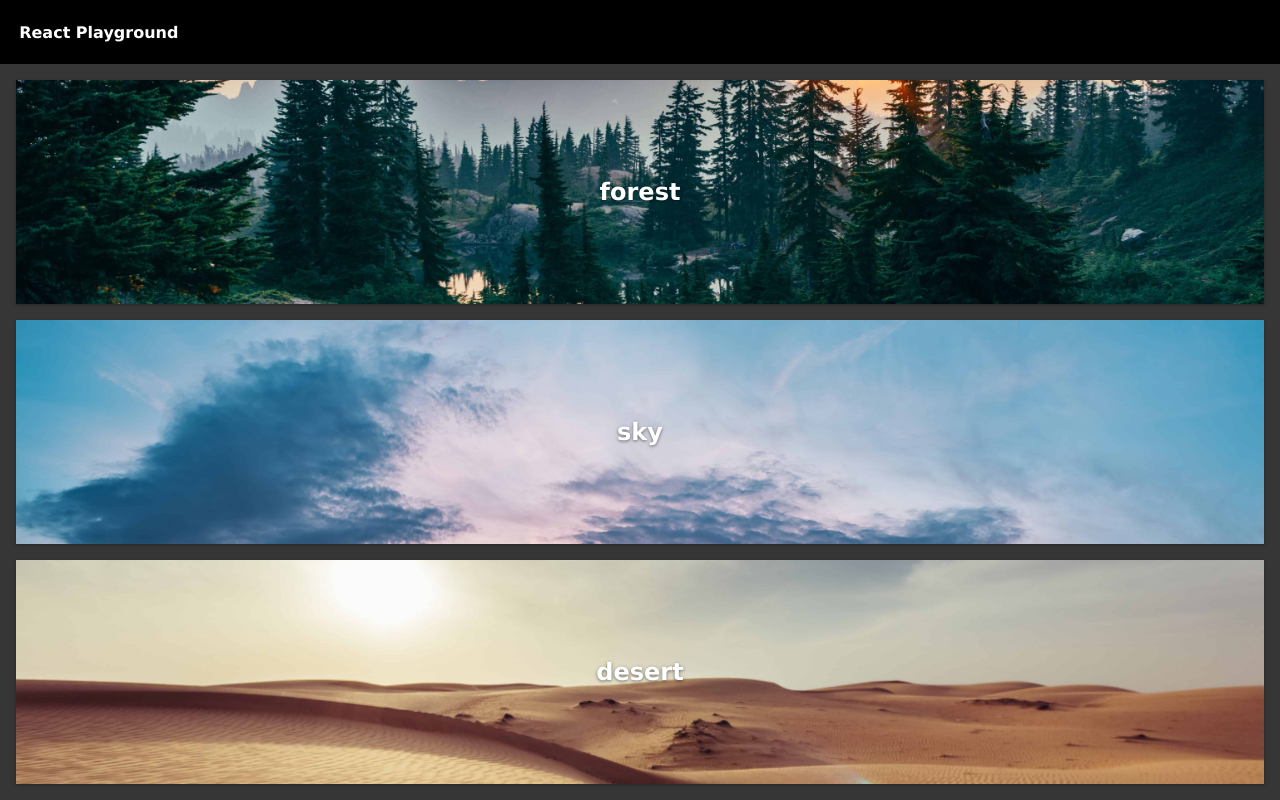
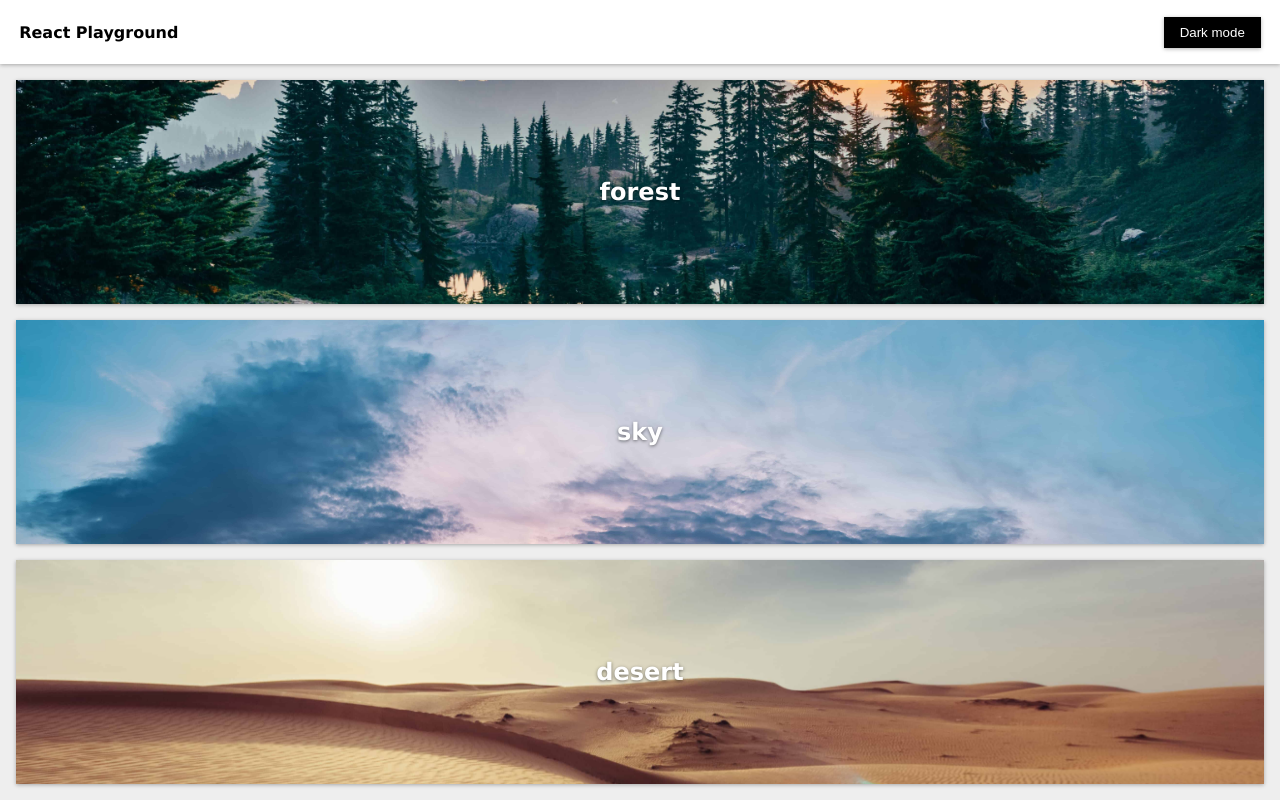
Before and after one commit to mariahelenanoren/react-playground, a React app: page / in a window 1280 px wide. Built offline with nearby package versions, Linux system fonts and the light colour scheme.

Commit message:
added dark/light mode

```diff
--- a/index.html
+++ b/index.html
@@ -13,7 +13,6 @@
         height: 100%;
         margin: 0;
         font-family: Verdana, Geneva, Tahoma, sans-serif;
-        background-color: #363636;
       }
 
       #modal-root {
@@ -23,8 +22,6 @@
         right: 0;
         bottom: 0;
         z-index: 1000;
-        background: rgba(0, 0, 0, 0.9);
-        color: rgb(230, 230, 230);
         cursor: pointer;
       }
 
--- a/src/components/DetailView.tsx
+++ b/src/components/DetailView.tsx
@@ -4,6 +4,7 @@ import Modal from "./Modal";
 import HeaderSection from "./HeaderSection";
 import TextSection from "./TextSection";
 import ImageSection from "./ImageSection";
+import { ThemeContext } from "../contexts/ThemeContext";
 
 interface Item {
   name: string;
@@ -35,7 +36,15 @@ class DetailView extends React.Component<Props, State> {
 
   render() {
     return (
-      <div style={detailContainer} className="background">
+      <ThemeContext.Consumer>
+        {(value) => (
+          <div
+            style={{
+              ...detailContainer,
+              backgroundColor: value.secondaryColor,
+            }}
+            className="background"
+          >
             <img style={detailImage} src={this.state.imageSrc}></img>
             <div style={detailContent} className="container">
               <HeaderSection
@@ -57,6 +66,8 @@ class DetailView extends React.Component<Props, State> {
               </Modal>
             ) : null}
           </div>
+        )}
+      </ThemeContext.Consumer>
     );
   }
 }
@@ -88,7 +99,7 @@ const detailImage: CSSProperties = {
 
 const detailContent: CSSProperties = {
   padding: "1.5rem 1.2rem",
-  backgroundColor: "rgba(0, 0, 0, 0.5)",
+  backgroundColor: "rgba(0, 0, 0, 0.3)",
 };
 
 const highlight: CSSProperties = {
--- a/src/components/HeaderSection.tsx
+++ b/src/components/HeaderSection.tsx
@@ -1,13 +1,25 @@
 import React, { CSSProperties } from "react";
+import { ThemeContext } from "../contexts/ThemeContext";
 
 export default function HeaderSection(props: Props) {
   return (
-    <div style={headerContainer}>
-      <h2 style={title}>{props.title}</h2>
-      <button onClick={props.toggleModal} style={button}>
-        Open Modal
-      </button>
-    </div>
+    <ThemeContext.Consumer>
+      {(value) => (
+        <div style={headerContainer}>
+          <h2 style={title}>{props.title}</h2>
+          <button
+            onClick={props.toggleModal}
+            style={{
+              ...button,
+              backgroundColor: value.primaryColor,
+              color: value.textColor,
+            }}
+          >
+            Open Modal
+          </button>
+        </div>
+      )}
+    </ThemeContext.Consumer>
   );
 }
 
--- a/src/components/ImageSection.tsx
+++ b/src/components/ImageSection.tsx
@@ -92,7 +92,7 @@ const imageContainer: CSSProperties = {
   gridTemplateColumns: "repeat(auto-fit, minmax(20rem, 1fr))",
   gap: "1rem",
   gridAutoRows: "20rem",
-  backgroundColor: "#000000",
+  backgroundColor: "inherit",
 };
 
 const imageStyle: CSSProperties = {
--- a/src/components/Layout.tsx
+++ b/src/components/Layout.tsx
@@ -2,15 +2,32 @@ import React, { CSSProperties } from "react";
 import Navbar from "./Navbar";
 import ViewContainer from "./ViewContainer";
 import { BrowserRouter as BrowserRouter } from "react-router-dom";
-import { ThemeContext, themes } from "../contexts/ThemeContext";
+import { ThemeContext, themes, themeInterface } from "../contexts/ThemeContext";
 
-class Layout extends React.Component {
+class Layout extends React.Component<Props, State> {
+  constructor(props: Props) {
+    super(props);
+
+    this.state = {
+      theme: themes.light,
+    };
+
+    this.toggleTheme = this.toggleTheme.bind(this);
+  }
+
+  toggleTheme() {
+    this.setState((state) => ({
+      theme: state.theme === themes.light ? themes.dark : themes.light,
+    }));
+  }
+
   render() {
+    console.log(this.context);
     return (
       <div style={mainLayout}>
-        <ThemeContext.Provider value={themes.dark}>
+        <ThemeContext.Provider value={this.state.theme}>
           <BrowserRouter>
-            <Navbar />
+            <Navbar toggleTheme={this.toggleTheme} />
             <ViewContainer />
           </BrowserRouter>
         </ThemeContext.Provider>
@@ -19,6 +36,12 @@ class Layout extends React.Component {
   }
 }
 
+interface Props {}
+
+interface State {
+  theme: themeInterface;
+}
+
 const mainLayout: CSSProperties = {
   height: "100%",
   color: "white",
--- a/src/components/MasterView.tsx
+++ b/src/components/MasterView.tsx
@@ -1,16 +1,21 @@
 import React, { CSSProperties } from "react";
 import NavigationItem from "./NavigationItem";
 import ErrorBoundary from "./ErrorBoundary";
+import { ThemeContext } from "../contexts/ThemeContext";
 
 export default function MasterView(props: Props) {
   return (
-    <div style={master}>
+    <ThemeContext.Consumer>
+      {(value) => (
+        <div style={{ ...master, backgroundColor: value.secondaryColor }}>
           <ErrorBoundary>
             {props.navIds.map((value) => (
               <NavigationItem id={value} key={value} />
             ))}
           </ErrorBoundary>
         </div>
+      )}
+    </ThemeContext.Consumer>
   );
 }
 
@@ -23,5 +28,4 @@ const master: CSSProperties = {
   height: "100%",
   padding: "0.5rem",
   flexDirection: "column",
-  background: "#363636",
 };
--- a/src/components/Modal.tsx
+++ b/src/components/Modal.tsx
@@ -1,5 +1,6 @@
 import React, { CSSProperties } from "react";
 import ReactDOM from "react-dom";
+import { ThemeContext } from "../contexts/ThemeContext";
 
 class Modal extends React.Component<Props> {
   element: HTMLDivElement;
@@ -27,11 +28,21 @@ class Modal extends React.Component<Props> {
   }
 
   render() {
-    console.log(this.props);
     return ReactDOM.createPortal(
-      <div style={modal} onClick={this.onClick}>
-        {this.props.children}
-      </div>,
+      <ThemeContext.Consumer>
+        {(value) => (
+          <div
+            style={{
+              ...modal,
+              backgroundColor: value.overlay,
+              color: value.textColor,
+            }}
+            onClick={this.onClick}
+          >
+            {this.props.children}
+          </div>
+        )}
+      </ThemeContext.Consumer>,
       this.element
     );
   }
--- a/src/components/Navbar.tsx
+++ b/src/components/Navbar.tsx
@@ -1,33 +1,67 @@
 import React, { CSSProperties } from "react";
 import { Link } from "react-router-dom";
+import { ThemeContext, themes } from "../contexts/ThemeContext";
 
-class Navbar extends React.Component {
+interface Props {
+  toggleTheme: () => void;
+}
+class Navbar extends React.Component<Props> {
   render() {
     return (
-      <div style={navbar}>
-        <Link to="/" style={navLink}>
-          <h1 style={navbarTitle}>React Playground</h1>
-        </Link>
-      </div>
+      <ThemeContext.Consumer>
+        {(value) => (
+          <div
+            style={{
+              ...navbar,
+              backgroundColor: value.primaryColor,
+              color: value.textColor,
+            }}
+          >
+            <Link to="/" style={navLink}>
+              <h1 style={navbarTitle}>React Playground</h1>
+            </Link>
+            <button
+              style={{
+                ...toggleButton,
+                backgroundColor: value.textColor,
+                color: value.primaryColor,
+              }}
+              onClick={this.props.toggleTheme}
+            >
+              {value === themes.light ? "Dark mode" : "Light mode"}
+            </button>
+          </div>
+        )}
+      </ThemeContext.Consumer>
     );
   }
 }
 
 const navbar: CSSProperties = {
+  position: "relative",
   display: "flex",
   alignItems: "center",
+  justifyContent: "space-between",
   padding: "0 1.2rem",
-  background: "black",
   height: "4rem",
+  boxShadow: "0px 1px 4px rgba(0, 0, 0, 0.3)",
+  zIndex: 200,
 };
 
 const navLink: CSSProperties = {
   textDecoration: "none",
-  color: "#ffff",
+  color: "inherit",
 };
 
 const navbarTitle: CSSProperties = {
   fontSize: "1rem",
 };
 
+const toggleButton: CSSProperties = {
+  padding: "0.5rem 1rem",
+  border: "none",
+  boxShadow: "0px 1px 4px rgba(0, 0, 0, 0.3)",
+  cursor: "pointer",
+};
+
 export default Navbar;
--- a/src/components/TextSection.tsx
+++ b/src/components/TextSection.tsx
@@ -24,7 +24,6 @@ export default class TextSection extends React.Component<Props, State> {
           this.props.keyWord +
           "&origin=*&format=json&formatversion=2"
       );
-      console.log(response);
       this.setState({
         text: response.data.query.pages[0].extract,
         loading: false,
@@ -66,5 +65,7 @@ const textContainer: CSSProperties = {
 
 const text: CSSProperties = {
   margin: "0",
+  lineHeight: "1.2",
+  color: "inherit",
   fontSize: "0.8rem",
 };
--- a/src/components/ViewContainer.tsx
+++ b/src/components/ViewContainer.tsx
@@ -3,6 +3,7 @@ import { Switch, Route } from "react-router-dom";
 import ErrorBoundary from "./ErrorBoundary";
 const MasterView = React.lazy(() => import("./MasterView"));
 const DetailView = React.lazy(() => import("./DetailView"));
+import { ThemeContext } from "../contexts/ThemeContext";
 
 class ViewContainer extends React.Component<Props, State> {
   constructor(props: Props) {
@@ -15,7 +16,14 @@ class ViewContainer extends React.Component<Props, State> {
 
   render() {
     return (
-      <div style={contentContainer}>
+      <ThemeContext.Consumer>
+        {(value) => (
+          <div
+            style={{
+              ...contentContainer,
+              backgroundColor: value.secondaryColor,
+            }}
+          >
             <Suspense fallback={<div>Loading...</div>}>
               <Switch>
                 <Route path="/" exact>
@@ -30,6 +38,8 @@ class ViewContainer extends React.Component<Props, State> {
               </Switch>
             </Suspense>
           </div>
+        )}
+      </ThemeContext.Consumer>
     );
   }
 }
--- a/src/contexts/ThemeContext.tsx
+++ b/src/contexts/ThemeContext.tsx
@@ -1,19 +1,26 @@
 import React from "react";
 
-interface themeContext {
-  backgroundColor: string;
+export interface themeInterface {
+  primaryColor: string;
+  secondaryColor: string;
   textColor: string;
+  overlay: string;
 }
 
 export const themes = {
   light: {
-    backgroundColor: "#00000",
-    textColor: "#fffff",
+    primaryColor: "#ffffff",
+    secondaryColor: "#eeeeee",
+    textColor: "#000000",
+    overlay: "rgba(255, 255, 255, 0.95)",
   },
+
   dark: {
-    backgroundColor: "#fffff",
-    textColor: "#00000",
+    primaryColor: "#000000",
+    secondaryColor: "#363636",
+    textColor: "#ffffff",
+    overlay: "rgba(0, 0, 0, 0.8)",
   },
 };
 
-export const ThemeContext = React.createContext<themeContext>(themes.dark);
+export const ThemeContext = React.createContext<themeInterface>(themes.dark);
```
Lines whose indentation alone changed are shown as unchanged.
